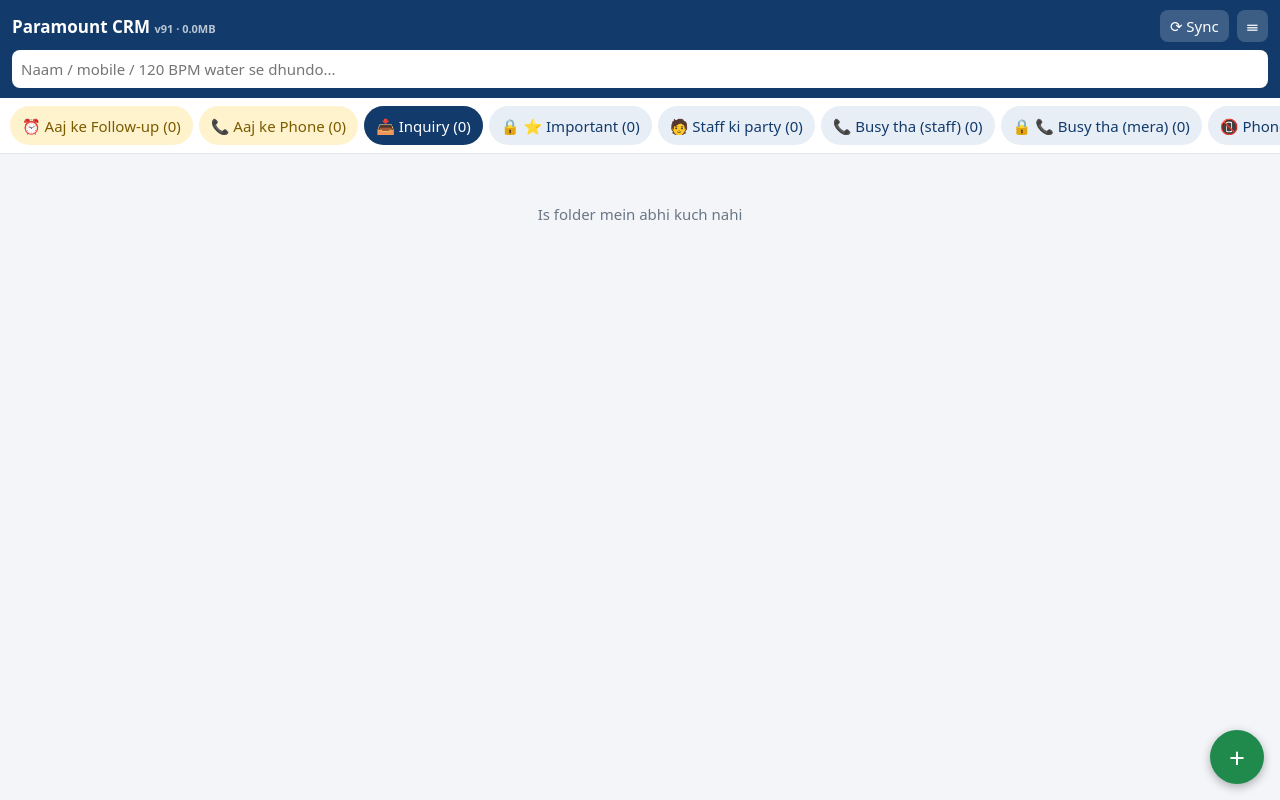
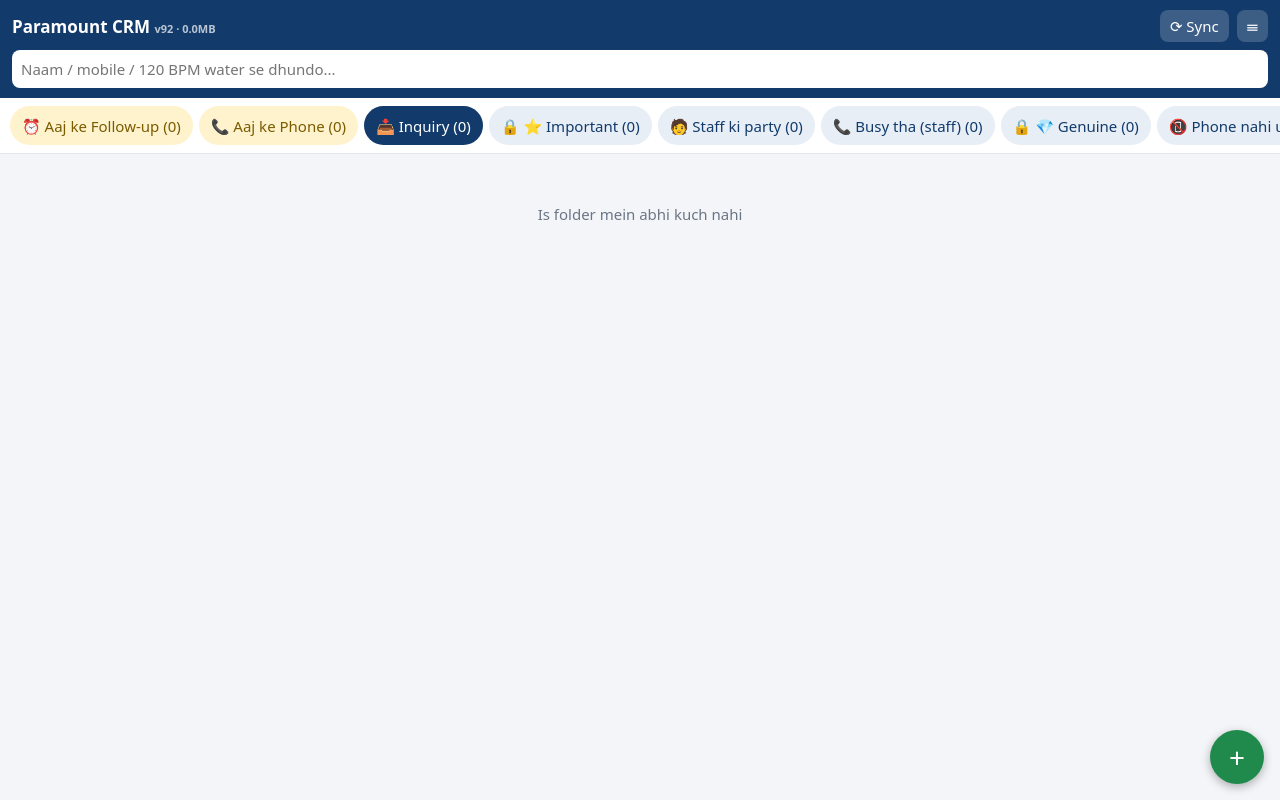
Before and after one commit to paramount-vasai/crm, a plain HTML site: page index.html in a window 1280 px wide. Drawn offline with Linux system fonts and the light colour scheme.

Commit message:
Add files via upload

```diff
--- a/index.html
+++ b/index.html
@@ -3,7 +3,7 @@
 <head>
 <meta charset="utf-8">
 <meta name="viewport" content="width=device-width,initial-scale=1,viewport-fit=cover">
-<title>Paramount CRM v91</title>
+<title>Paramount CRM v92</title>
 <style>
 :root{--bg:#f3f5f9;--card:#fff;--ink:#1b2430;--mute:#6b7685;--line:#e2e7ef;--pri:#123b6b;--acc:#1f8a4c;--warn:#c0392b;--chip:#e8eef6}
 *{box-sizing:border-box}
@@ -51,7 +51,7 @@ label{display:block;font-size:12.5px;color:var(--mute);margin:10px 0 3px}
 </head>
 <body>
 <header>
-  <div class="row"><h1>Paramount CRM <span style="font-size:11px;opacity:.7">v91<span id="szTag"></span></span></h1>
+  <div class="row"><h1>Paramount CRM <span style="font-size:11px;opacity:.7">v92<span id="szTag"></span></span></h1>
     <button id="bSync" title="Sheet se naye enquiry lao">⟳ Sync</button>
     <button id="bMenu">☰</button></div>
   <input id="search" type="search" placeholder="Naam / mobile / 120 BPM water se dhundo...">
@@ -118,11 +118,11 @@ label{display:block;font-size:12.5px;color:var(--mute);margin:10px 0 3px}
 <script>
 "use strict";
 const KEY="pt-crm-fresh-v3";
-const FOLDERS=[["inquiry","📥 Inquiry"],["imp","⭐ Important"],["staff","🧑 Staff ki party"],["busy","📞 Busy tha (staff)"],["busyme","📞 Busy tha (mera)"],["nophone","📵 Phone nahi utha"],["nophone2","📵📵 Dobara phone nahi utha"],["baat","💬 Baat chal rahi"],["baatnp","💬📵 Baat chal rahi — phone nahi utha"],["khud","📝 Khud ki Quotation"],["vdone","✅ Visit aa gayi"],["confirm","🎉 Order Confirm"],["spare","🔧 Spare parts"],["deleted","🗑 Deleted"]];
+const FOLDERS=[["inquiry","📥 Inquiry"],["imp","⭐ Important"],["staff","🧑 Staff ki party"],["busy","📞 Busy tha (staff)"],["busyme","💎 Genuine"],["nophone","📵 Phone nahi utha"],["nophone2","📵📵 Dobara phone nahi utha"],["baat","💬 Baat chal rahi"],["baatnp","💬📵 Baat chal rahi — phone nahi utha"],["khud","📝 Khud ki Quotation"],["vdone","✅ Visit aa gayi"],["confirm","🎉 Order Confirm"],["spare","🔧 Spare parts"],["deleted","🗑 Deleted"]];
 /* har folder se kahan ja sakta hai */
 const OPEN=["staff","busy","nophone","nophone2","baat","baatnp"],MINE=["khud","vdone","confirm"];
 const ROUTES=(()=>{const R={inquiry:OPEN.concat(MINE,["deleted"])};OPEN.forEach(f=>R[f]=OPEN.filter(x=>x!==f).concat(MINE,["deleted"]));R.khud=OPEN.concat(["vdone","confirm","deleted"]);R.vdone=OPEN.concat(["khud","confirm","deleted"]);R.confirm=OPEN.concat(["khud","vdone","deleted"]);R.spare=["deleted"];R.imp=OPEN.concat(MINE,["deleted"]);R.busyme=OPEN.concat(MINE,["deleted"]);const OW=["imp","busyme"];Object.keys(R).forEach(k=>{R[k]=R[k].filter(x=>x!=="deleted").concat(OW.filter(x=>x!==k),["deleted"]);});const FIX=["imp","vdone","confirm"];FIX.forEach(k=>{R[k]=FIX.filter(x=>x!==k).concat(["deleted"]);});return R;})();
-const MVL={imp:"⭐ Important",busy:"📞 Busy tha (staff)",busyme:"📞 Busy tha (mera)",nophone2:"📵📵 Dobara phone nahi utha",baatnp:"💬📵 Baat chal rahi — phone nahi utha",staff:"🧑 Staff ki party",spare:"🔧 Spare parts",nophone:"📵 Phone nahi utha",baat:"💬 Baat chal rahi",khud:"📝 Khud ki Quotation",vdone:"✅ Visit aa gayi",confirm:"🎉 Order Confirm",deleted:"🗑 Delete"};
+const MVL={imp:"⭐ Important",busy:"📞 Busy tha (staff)",busyme:"💎 Genuine",nophone2:"📵📵 Dobara phone nahi utha",baatnp:"💬📵 Baat chal rahi — phone nahi utha",staff:"🧑 Staff ki party",spare:"🔧 Spare parts",nophone:"📵 Phone nahi utha",baat:"💬 Baat chal rahi",khud:"📝 Khud ki Quotation",vdone:"✅ Visit aa gayi",confirm:"🎉 Order Confirm",deleted:"🗑 Delete"};
 const OLDF={later:"baat",tdate:"baat",maine:"baat",kal:"baat",fu10:"baat",fcall:"baat",important:"khud",jaldi:"khud",visit:"khud",kquote:"khud"};
 function qByOf(i){if(i.qBy)return i.qBy;const lq=(i.notes||[]).filter(n=>/Quotation/i.test(n.text||"")).slice(-1)[0];return lq?(/\(Staff\)\s*$|staff/i.test(lq.text||"")?"staff":"owner"):"";}
 function mapOld(i){const f=i.folder;if(f==="kquote"&&i.kqAt&&!i.talkOn){const d=new Date(Number(i.kqAt)),p=n=>String(n).padStart(2,"0");i.talkOn=d.getFullYear()+"-"+p(d.getMonth()+1)+"-"+p(d.getDate());}if(f==="quote")return qByOf(i)==="owner"?"khud":"baat";return OLDF[f]||f;}
```
